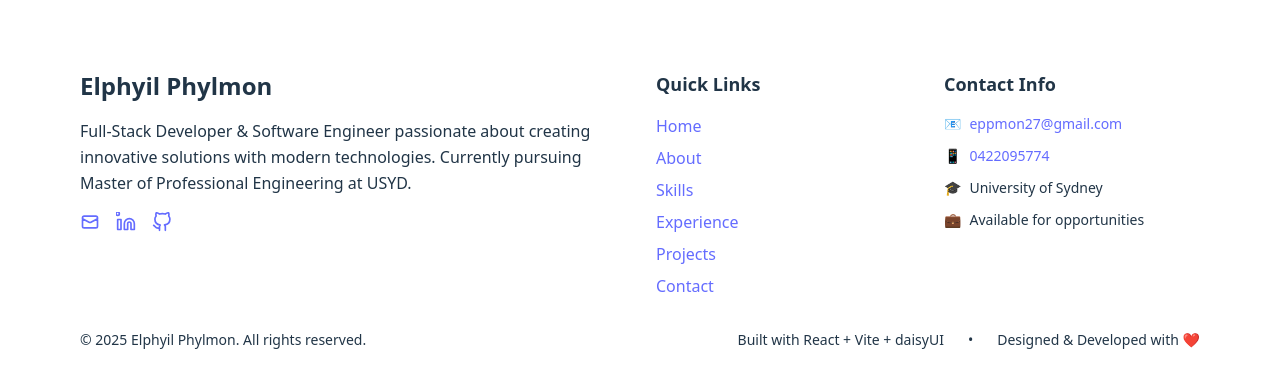
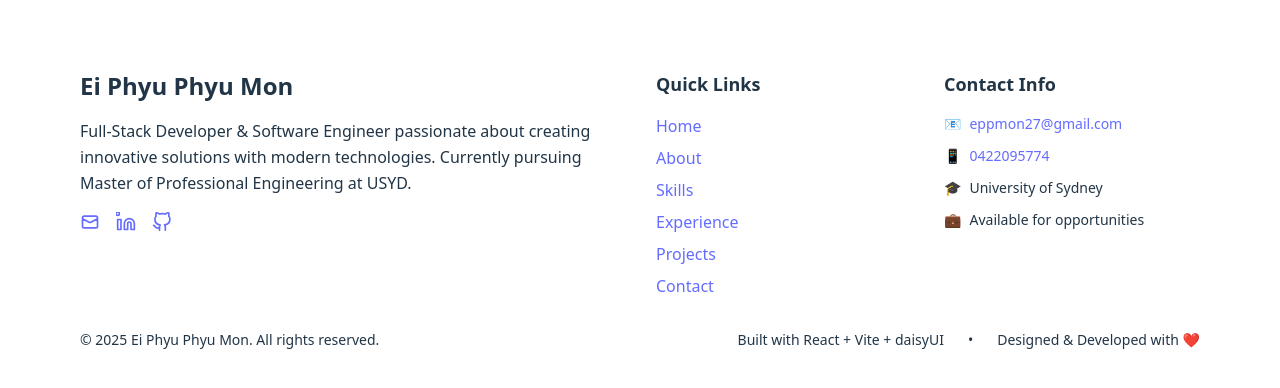
Before and after one commit to eppm27/website, a React (Vite) app in the folder my-portfolio/: page / in a window 1280 px wide. Shown: the part 7282-7670 px from the top of the page. Built offline with nearby package versions, Linux system fonts and the light colour scheme.

Commit message:
changed name

```diff
--- a/my-portfolio/index.html
+++ b/my-portfolio/index.html
@@ -4,9 +4,9 @@
     <meta charset="UTF-8" />
     <link rel="icon" type="image/svg+xml" href="/vite.svg" />
     <meta name="viewport" content="width=device-width, initial-scale=1.0" />
-    <meta name="description" content="Elphyil Phylmon - Full-Stack Developer & Software Engineer. Master of Professional Engineering student with expertise in React, Node.js, Python, and modern web technologies." />
+    <meta name="description" content="Ei Phyu Phyu Mon - Full-Stack Developer & Software Engineer. Master of Professional Engineering student with expertise in React, Node.js, Python, and modern web technologies." />
     <meta name="keywords" content="Full-Stack Developer, Software Engineer, React, Node.js, Python, Web Development, Portfolio" />
-    <meta name="author" content="Elphyil Phylmon" />
+    <meta name="author" content="Ei Phyu Phyu Mon" />
     <title>Ei Phyu Phyu Mon - Full-Stack Developer & Software Engineer</title>
   </head>
   <body>
--- a/my-portfolio/src/components/Footer.jsx
+++ b/my-portfolio/src/components/Footer.jsx
@@ -35,7 +35,7 @@ const Footer = () => {
           {/* Brand Section */}
           <div className="md:col-span-2">
             <h3 className="text-2xl font-bold text-primary mb-4">
-              Elphyil Phylmon
+              Ei Phyu Phyu Mon
             </h3>
             <p className="text-base-content/80 mb-4 leading-relaxed">
               Full-Stack Developer & Software Engineer passionate about creating
@@ -128,7 +128,7 @@ const Footer = () => {
         <div className="divider my-8"></div>
         <div className="flex flex-col md:flex-row justify-between items-center gap-4">
           <div className="text-sm text-base-content/60">
-            <p>&copy; {currentYear} Elphyil Phylmon. All rights reserved.</p>
+            <p>&copy; {currentYear} Ei Phyu Phyu Mon. All rights reserved.</p>
           </div>
           <div className="flex gap-6 text-sm text-base-content/60">
             <span>Built with React + Vite + daisyUI</span>
```
